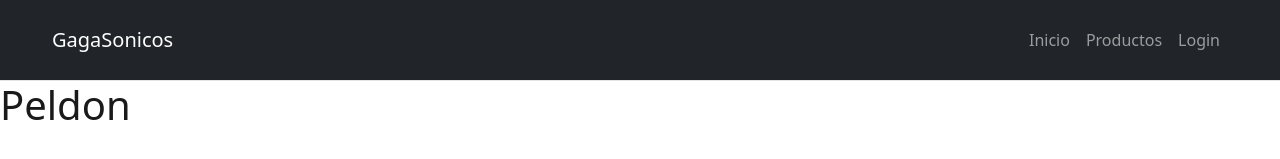
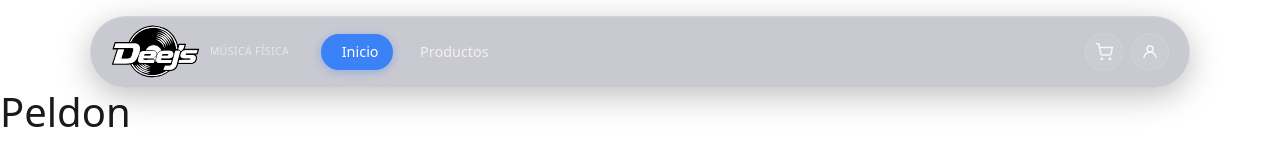
Before and after one commit to BurdilesNicolas/Proyecto-Deejs-GagaSonicos, a React (Vite) app: page / in a window 1280 px wide. Shown: the top 159 px of the page. Built offline with nearby package versions, Linux system fonts and the light colour scheme.

Commit message:
Corrigiendo logo

```diff
--- a/src/componentes/Navbar.jsx
+++ b/src/componentes/Navbar.jsx
@@ -1,29 +1,56 @@
-import { Link } from 'react-router-dom';
-import { NavLink } from 'react-router-dom';
-import '../estilos/Navbar.css';
+import { NavLink, Link } from 'react-router-dom'
+import logo from '../assets/LOGO DEEJS 2.svg'
+import '../estilos/Navbar.css'
 
 function Navbar() {
   return (
-        <nav className="navbar navbar-expand-lg navbar-dark bg-dark">
-        <div className="container-fluid">
-            <Link className="navbar-brand" to="/">GagaSonicos</Link>
-            <button className="navbar-toggler" type="button" data-bs-toggle="collapse" data-bs-target="#navbarNav" aria-controls="navbarNav" aria-expanded="false" aria-label="Toggle navigation">
-            <span className="navbar-toggler-icon"></span>
-            </button>
-            <div className="collapse navbar-collapse" id="navbarNav">
-            <ul className="navbar-nav ms-auto">
-                <li className="nav-item">
-                <Link className="nav-link" to="/">Inicio</Link>
+    <nav className="floating-navbar">
+      <div className="navbar-pill">
+
+        {/* MARCA */}
+        <Link className="brand" to="/">
+          <img src={logo} alt="GagaSonicos" className="logo-navbar" />
+          <div className="brand-text">
+            <span className="brand-sub">Música física</span>
+          </div>
+        </Link>
+
+        {/* LINKS */}
+        <ul className="nav-links">
+          <li>
+            <NavLink to="/" end className={({ isActive }) => isActive ? 'nav-pill active' : 'nav-pill'}>
+              <span className="nav-icon" aria-hidden="true"></span>
+              Inicio
+            </NavLink>
           </li>
-                <Link className="nav-link" to="/paginas/Productos">Productos</Link>
-                <li className="nav-item">
-                <Link className="nav-link" to="/paginas/Login">Login</Link>
+          <li>
+            <NavLink to="/paginas/Productos" className={({ isActive }) => isActive ? 'nav-pill active' : 'nav-pill'}>
+              <span className="nav-icon" aria-hidden="true"></span>
+              Productos
+            </NavLink>
           </li>
         </ul>
+
+        {/* ACCIONES */}
+        <div className="navbar-actions">
+          <Link to="/carrito" className="icon-btn" aria-label="Carrito">
+            <svg viewBox="0 0 24 24" width="18" height="18" fill="none" stroke="currentColor" strokeWidth="2">
+              <circle cx="9" cy="21" r="1" />
+              <circle cx="20" cy="21" r="1" />
+              <path d="M1 1h4l2.68 13.39a2 2 0 0 0 2 1.61h9.72a2 2 0 0 0 2-1.61L23 6H6" />
+            </svg>
+          </Link>
+          <NavLink to="/paginas/Login" className="icon-btn" aria-label="Login">
+            <svg viewBox="0 0 24 24" width="18" height="18" fill="none" stroke="currentColor" strokeWidth="2">
+              <circle cx="12" cy="8" r="4" />
+              <path d="M4 20c0-4.4 3.6-8 8-8s8 3.6 8 8" />
+            </svg>
+          </NavLink>
         </div>
+
       </div>
     </nav>
-    );
+  )
 }
 
-export default Navbar;
+export default Navbar
--- a/src/estilos/Navbar.css
+++ b/src/estilos/Navbar.css
@@ -1,48 +1,151 @@
-.custom-navbar {
-    background-color: var(--bg);
-    border-bottom: 1px solid var(--border);
-    padding: 0.75rem 1rem;
-    transition: background-color 0.3s ease;
+/* La barra flota separada del borde de la pantalla */
+.floating-navbar {
+    position: sticky;
+    top: 0;
+    z-index: 50;
+    display: flex;
+    justify-content: center;
+    padding: 1rem 1.25rem 0;
 }
 
-.custom-navbar .navbar-brand {
-    color: var(--text-h);
-    font-weight: 700;
-    font-size: 1.5rem;
+/* ESTA es la clase del efecto liquid glass */
+.navbar-pill {
+    display: flex;
+    align-items: center;
+    gap: 1.5rem;
+    width: 100%;
+    max-width: 1100px;
+    padding: 0.5rem 1.25rem;
+    border-radius: 999px;
+
+    /* Fondo semitransparente + blur real: la clave del efecto */
+    background: rgba(157, 157, 172, 0.55);
+    backdrop-filter: blur(18px) saturate(160%);
+    -webkit-backdrop-filter: blur(18px) saturate(160%);
+
+    border: 1px solid rgba(255, 255, 255, 0.12);
+    box-shadow:
+        0 8px 32px rgba(0, 0, 0, 0.25),
+        inset 0 1px 0 rgba(255, 255, 255, 0.08);
 }
 
-.custom-navbar .nav-link {
-    color: var(--text);
-    font-weight: 500;
-    margin: 0 0.5rem;
-    transition: all 0.2s ease-in-out;
+/* ===== MARCA ===== */
+.brand {
+    display: flex;
+    align-items: center;
+    gap: 0.6rem;
+    text-decoration: none;
+    margin-right: 0.5rem;
 }
 
-.custom-navbar .nav-link:hover {
-    color: var(--accent);
+.logo-navbar {
+    height: 54px;
+    width: auto;
 }
 
-.custom-navbar .nav-link.active {
-    color: var(--accent);
-    background-color: var(--accent-bg);
-    border-radius: 6px;
+.brand-text {
+    display: flex;
+    flex-direction: column;
+    line-height: 1.1;
 }
 
-.nav-btn-login {
-    background-color: var(--accent) !important;
-    color: #ffffff !important;
-    border-radius: 8px;
-    padding: 8px 24px !important;
-    margin-left: 1rem !important;
-    box-shadow: 0 4px 6px rgba(0, 0, 0, 0.1);
+.brand-name {
+    color: #ffffff;
+    font-weight: 700;
+    font-size: 1.05rem;
 }
 
-.nav-btn-login:hover {
-    filter: brightness(1.1);
+.brand-sub {
+    color: rgba(255, 255, 255, 0.55);
+    font-size: 0.65rem;
+    letter-spacing: 0.04em;
+    text-transform: uppercase;
+}
+
+/* ===== LINKS ===== */
+.nav-links {
+    display: flex;
+    align-items: center;
+    gap: 0.4rem;
+    list-style: none;
+    margin: 0;
+    padding: 0;
+    flex: 1;
+}
+
+.nav-pill {
+    display: flex;
+    align-items: center;
+    gap: 0.4rem;
+    text-decoration: none;
+    color: rgba(255, 255, 255, 0.75);
+    font-size: 0.9rem;
+    font-weight: 500;
+    padding: 0.45rem 0.9rem;
+    border-radius: 999px;
+    transition: all 0.2s ease;
+    white-space: nowrap;
+}
+
+.nav-icon {
+    font-size: 0.95rem;
+}
+
+.nav-pill:hover {
+    color: #ffffff;
+    background: rgba(255, 255, 255, 0.08);
+}
+
+/* El ítem activo: la "pastilla" celeste, como en la referencia */
+.nav-pill.active {
+    color: #ffffff;
+    background: var(--accent, #3b82f6);
+    box-shadow: 0 2px 10px rgba(59, 130, 246, 0.4);
+}
+
+/* ===== ACCIONES (carrito / login) ===== */
+.navbar-actions {
+    display: flex;
+    align-items: center;
+    gap: 0.5rem;
+}
+
+.icon-btn {
+    display: flex;
+    align-items: center;
+    justify-content: center;
+    width: 38px;
+    height: 38px;
+    border-radius: 50%;
+    color: rgba(255, 255, 255, 0.85);
+    background: rgba(255, 255, 255, 0.06);
+    border: 1px solid rgba(255, 255, 255, 0.1);
+    text-decoration: none;
+    transition: all 0.2s ease;
+}
+
+.icon-btn:hover {
+    color: #ffffff;
+    background: rgba(255, 255, 255, 0.15);
     transform: translateY(-1px);
 }
 
-.nav-btn-login.active {
-    filter: brightness(0.9);
-    box-shadow: inset 0 2px 4px rgba(0, 0, 0, 0.2);
+/* ===== RESPONSIVE ===== */
+@media (max-width: 768px) {
+    .brand-text {
+        display: none;
+    }
+
+    .nav-icon {
+        font-size: 1.05rem;
+    }
+
+    .nav-pill span:last-child {
+        display: none; /* en mobile solo se ven los íconos, sin texto */
+    }
+
+    .navbar-pill {
+        gap: 0.75rem;
+        padding: 0.45rem 0.75rem;
+    }
 }
```
Also changed, not shown: src/assets/LOGO DEEJS 2.svg (added). Lines whose indentation alone changed are shown as unchanged.
